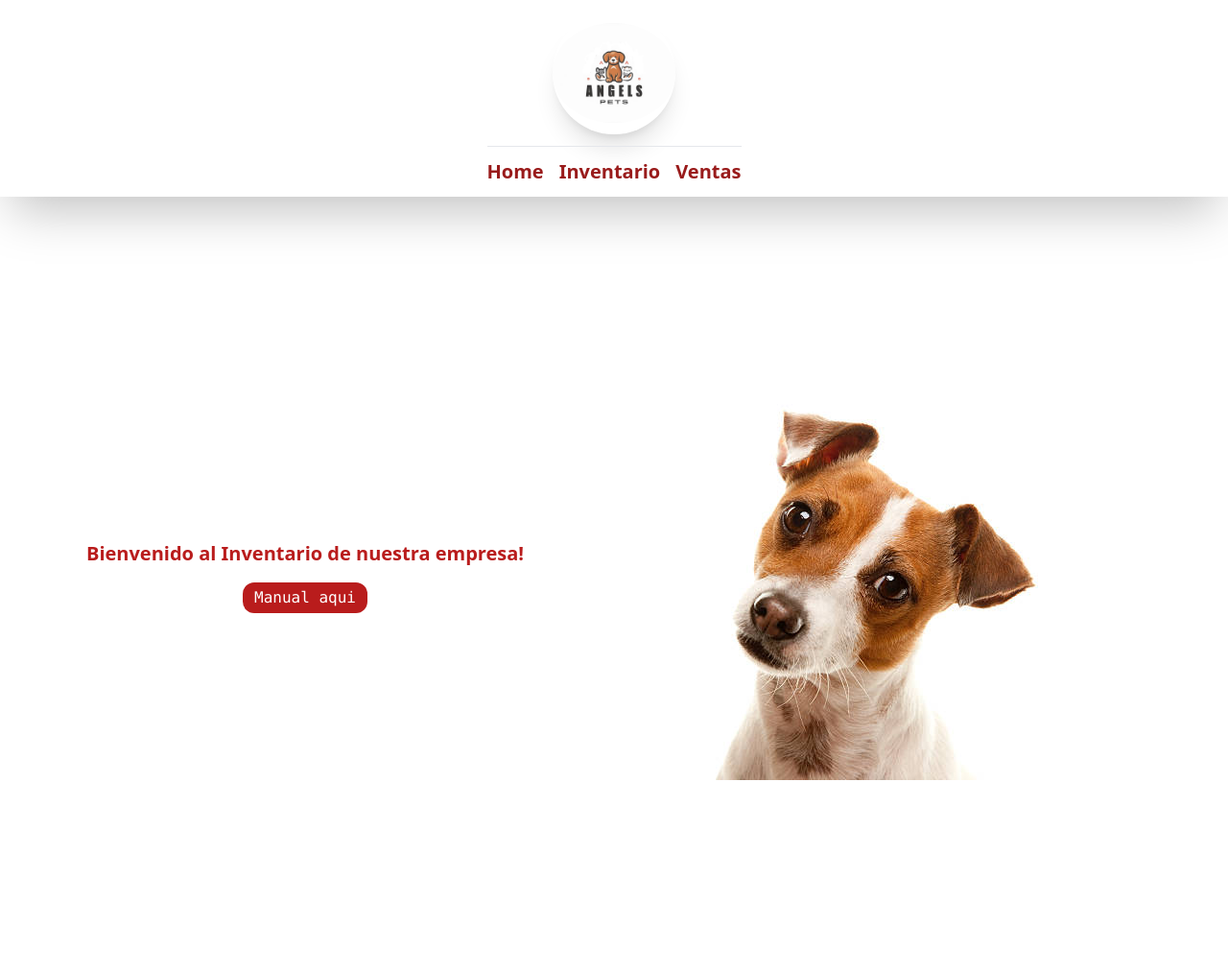
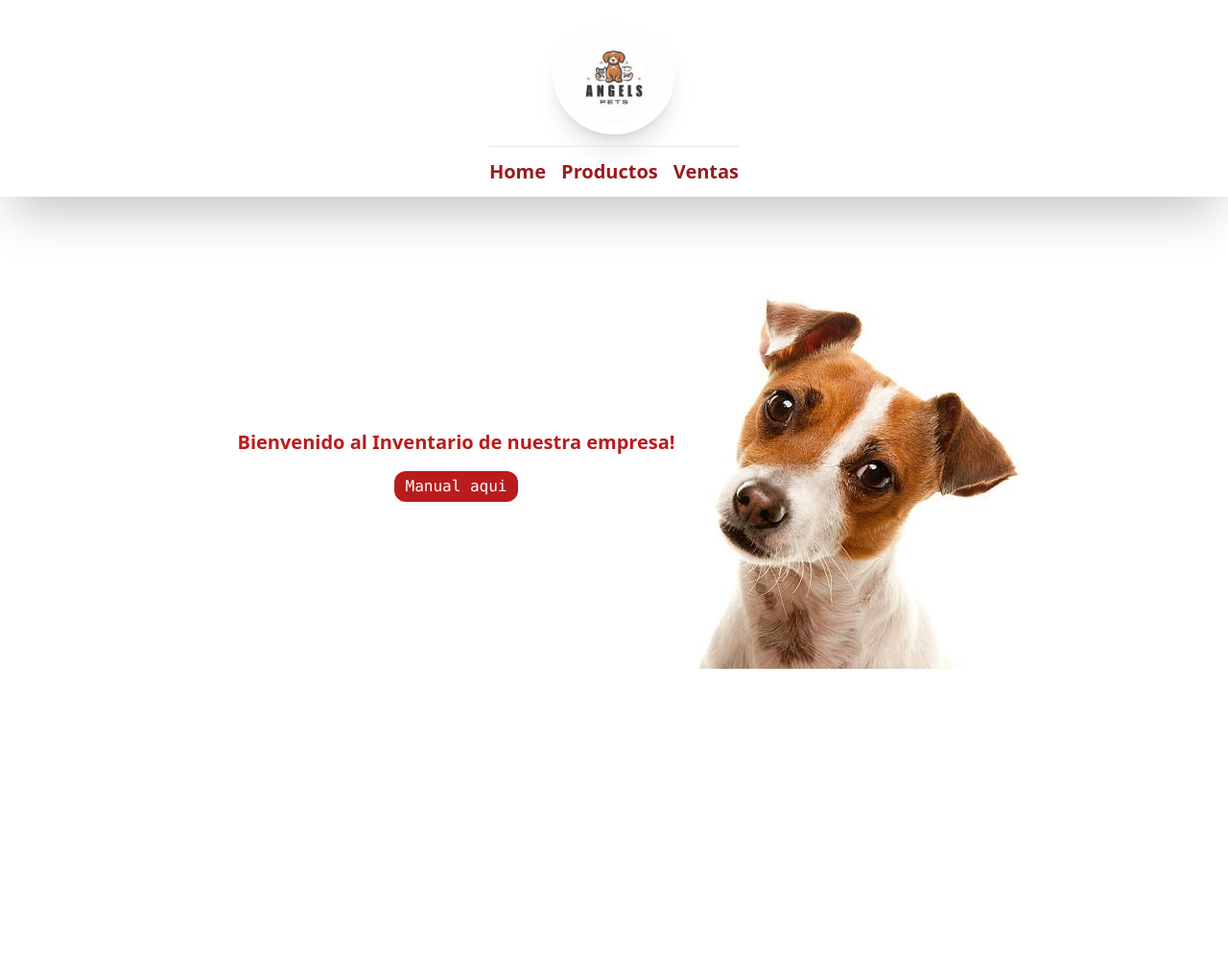
Before and after one commit to henryglez02/pets_shop, a Django app: page /petshop/home in a window 1280 px wide. Shown: the whole page at 96% size. After the commit the page ends 697 px from the top, so only its background shows below. Run offline with Django 5.2, Linux system fonts and the light colour scheme; some libraries are stand-ins or nearby versions.

Commit message:
more styles and crop image

```diff
--- a/internal_shop_app/templates/home.html
+++ b/internal_shop_app/templates/home.html
@@ -9,7 +9,7 @@
 
     <title>Angel Pets</title>
   </head>
-  <body class="">
+  <body class="min-h-screen">
     <header class="flex flex-col items-center justify-center p-3 shadow-sm sm:shadow-2xl">
       <img
           class="sm:w-32 sm:h-32 w-24 h-24 rounded-full object-cover shadow-xl flex py-3"
@@ -20,21 +20,21 @@
         <hr class="bg-red-700 my-3">
         <ul class="flex max-w-sm gap-4 justify-center text-xl text-red-800 font-semibold">
           <li class="hover:text-red-600"><a href="{% url 'home' %}">Home</a></li>
-          <li class="hover:text-red-600"><a href="{% url 'tabla' %}">Inventario</a></li>
+          <li class="hover:text-red-600"><a href="{% url 'tabla' %}">Productos</a></li>
           <li class="hover:text-red-600"><a href="">Ventas</a></li>
         </ul>
       </nav>
     </header>
-    <main class="flex m-1 min-h-screen justify-center">
+    <main class="flex m-1 items-center justify-center">
       {% block main-section %}
-      <div class="flex flex-col sm:flex-row flex items-center text-center gap-8 py-10 sm:flex-row-reverse">
+      <div class="flex flex-col items-center text-center gap-8 pt-20 md:flex-row-reverse sm:gap-0">
         <img
           class=""
           src="{% static 'images/home (2).jpg' %}"
           alt=""
         />
-        <div class="max-w-xs sm:max-w-sm md:max-w-screen-md">
-          <p class="text-xl text-red-700 font-sans font-bold">Bienvenido al Inventario de nuestra empresa!</p>
+        <div class="max-w-xs sm:max-w-sm md:max-w-screen-md md:pl-8">
+          <p class="text-xl text-red-700 font-sans font-bold ">Bienvenido al Inventario de nuestra empresa!</p>
           <button class="rounded-xl font-mono bg-red-700 text-white px-3 py-1 my-4">Manual aqui</button>
         </div>
       </div>
```
Also changed, not shown: internal_shop_app/static/images/home (2).jpg.
